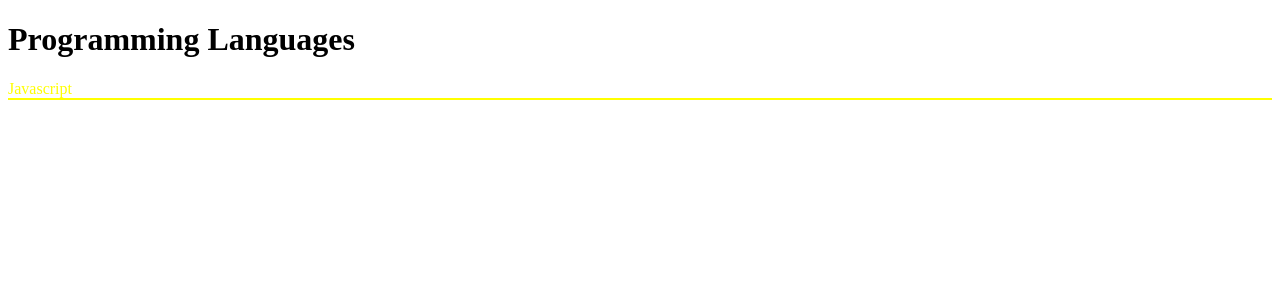
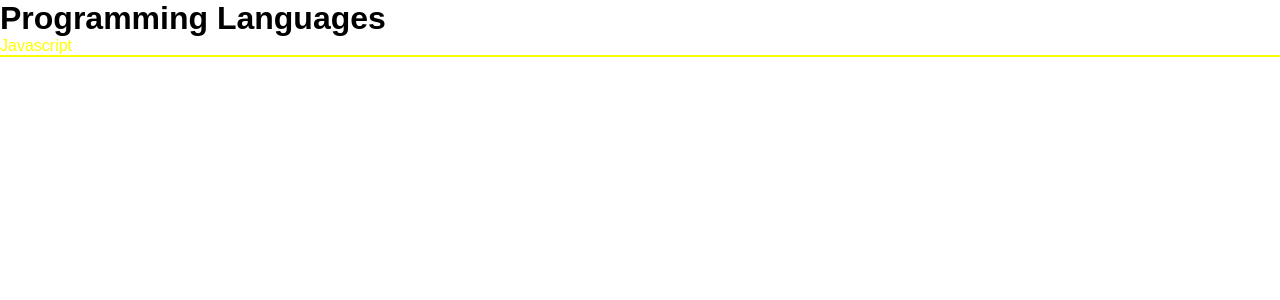
Before and after one commit to alinorozi98/ali-norozi-week13, a React (Vite) app: page / in a window 1280 px wide. Shown: the top 300 px of the page. Built offline with nearby package versions, Linux system fonts and the light colour scheme.

Commit message:
Creating a global CSS file for the project's general styles

```diff
--- /dev/null
+++ b/src/Global.css
@@ -0,0 +1,6 @@
+*{
+    padding: 0;
+    margin: 0 ;
+    font-family: Arial, Helvetica, sans-serif;
+
+}
--- a/src/main.jsx
+++ b/src/main.jsx
@@ -1,6 +1,7 @@
 import { StrictMode } from 'react'
 import { createRoot } from 'react-dom/client'
 import App from './App.jsx'
+import './global.css'
 
 createRoot(document.getElementById('root')).render(
   <StrictMode>
```
